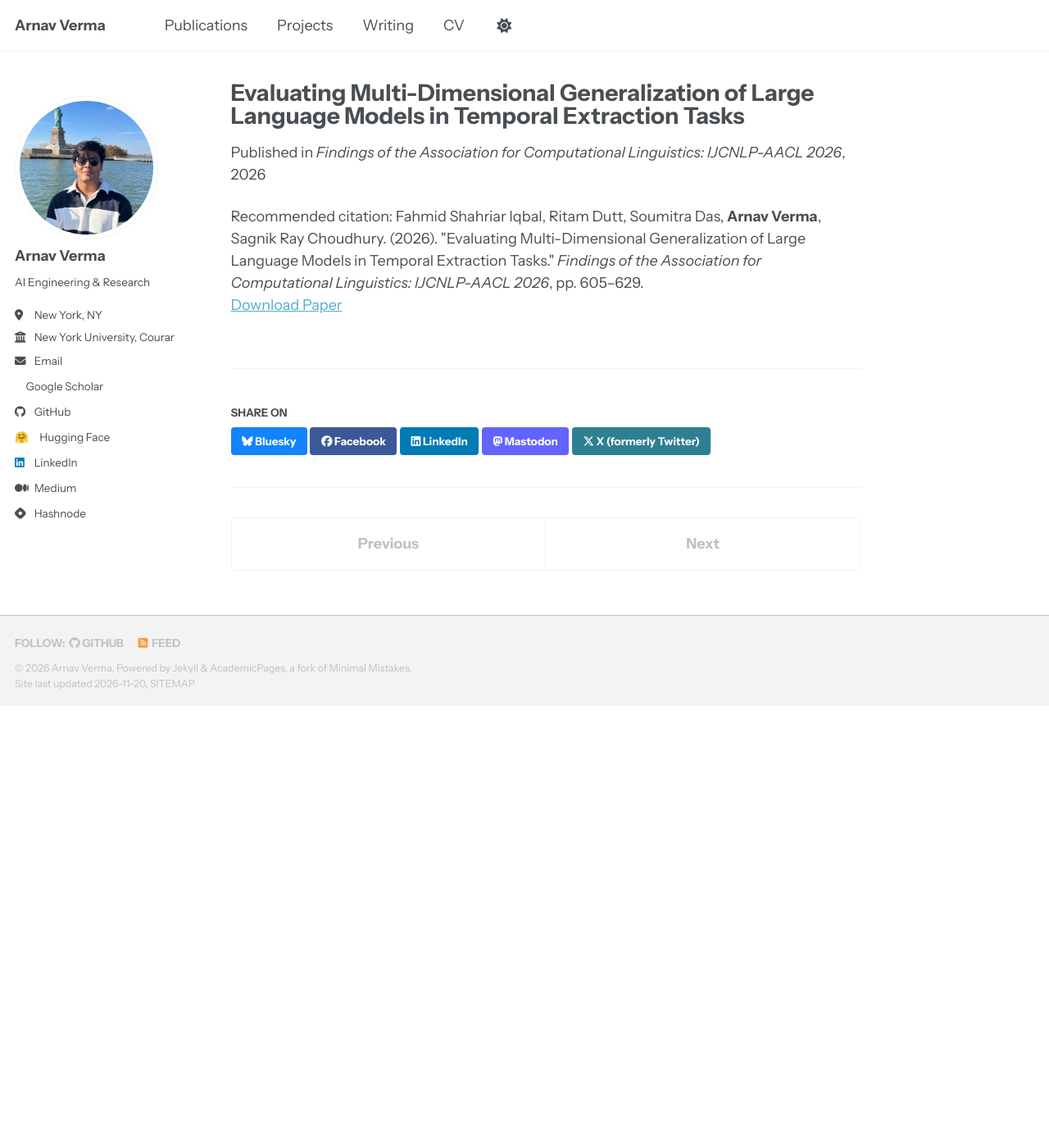
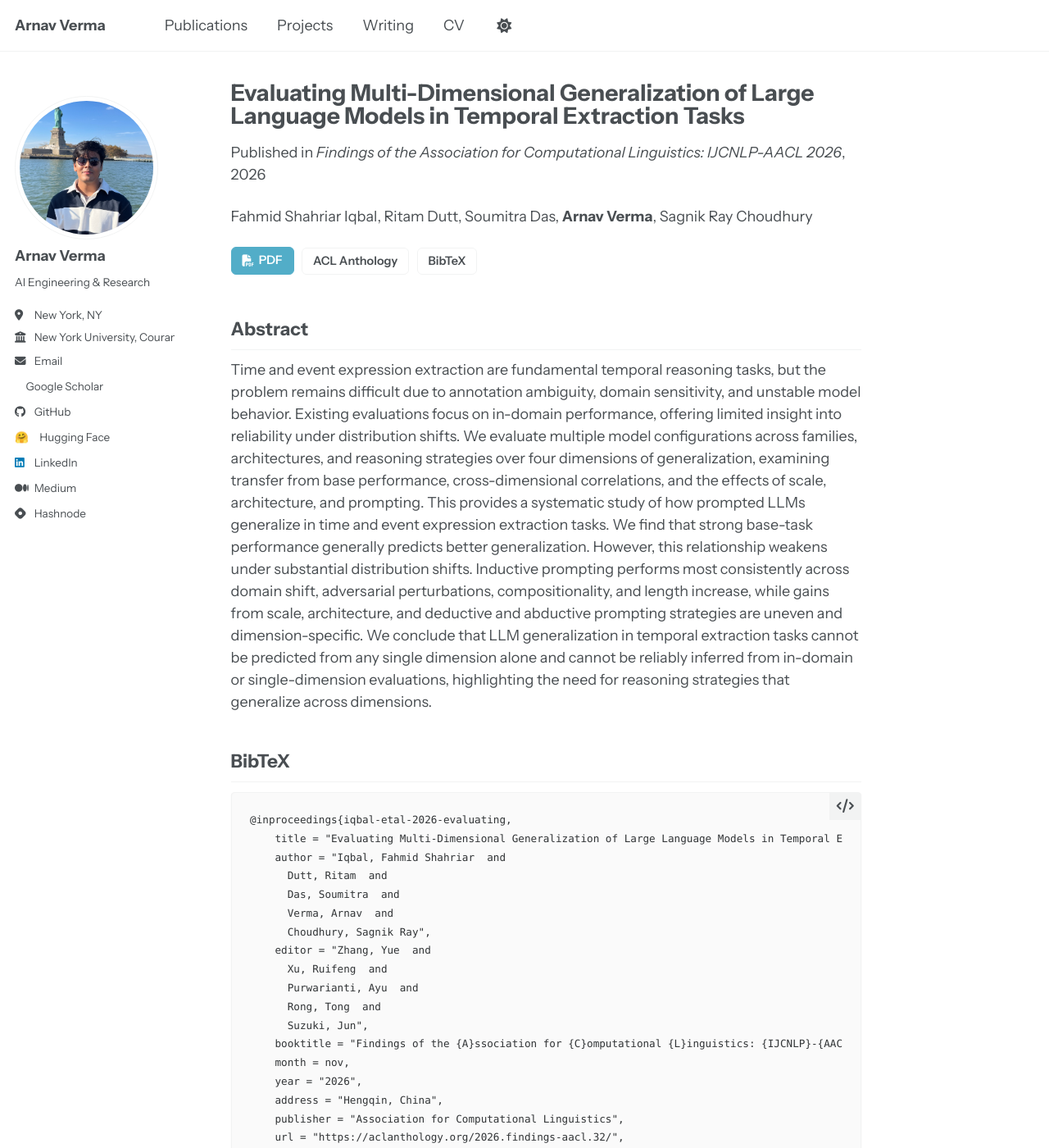
Before and after one commit to namesarnav/namesarnav.github.io, a Jekyll site: the page built from _publications/2026-11-01-temporal-extraction-generalization.md, in a window 1280 px wide and 1400 px high. Shown: the whole window at 82% size. Built offline with Jekyll 4.4.1, drawn with Linux system fonts in a browser that asks for light colours; a script bundle is joined from its source files by our own code; a style sheet for code colours, icons or effects is not loaded; some of the changed text lies outside the part shown.

Commit message:
feat(publications): proper paper pages
Publication pages are now built from front matter by
_includes/publication-detail.html: author list (own name bold), buttons
for PDF / landing page / code / slides / BibTeX, the abstract, and the
BibTeX entry (falling back to the citation). Share buttons are off for
publications.

The AACL Findings paper gets its abstract, ACL Anthology link and the
official BibTeX from aclanthology.org.

Also keeps the footer below the first screen on desktop: the sidebar is
pinned there, so on short pages the in-flow footer slid under it.

Co-Authored-By: Claude Opus 5.5 <noreply@anthropic.com>

```diff
--- a/_config.yml
+++ b/_config.yml
@@ -279,7 +279,7 @@ defaults:
     values:
       layout: single
       author_profile: true
-      share: true
+      share: false
       comments: true
   # _portfolio
   - scope:
--- /dev/null
+++ b/_includes/publication-detail.html
@@ -0,0 +1,32 @@
+{%- comment -%}
+  The body of a publication page, built from its front matter: authors, link
+  buttons (PDF, anthology/landing page, code, slides), abstract and BibTeX.
+{%- endcomment -%}
+{% if page.authors %}
+  <p class="pub-authors">{% include author-list.html authors=page.authors %}</p>
+{% endif %}
+
+{% if page.paperurl or page.url_landing or page.codeurl or page.slidesurl or page.bibtex %}
+<p class="pub-links">
+  {% if page.paperurl %}<a class="pub-links__primary" href="{{ page.paperurl }}"><i class="fas fa-file-pdf" aria-hidden="true"></i> PDF</a>{% endif %}
+  {% if page.url_landing %}<a href="{{ page.url_landing }}">{{ page.url_landing_label | default: "Paper page" }}</a>{% endif %}
+  {% if page.codeurl %}<a href="{{ page.codeurl }}"><i class="fab fa-github" aria-hidden="true"></i> Code</a>{% endif %}
+  {% if page.slidesurl %}<a href="{{ page.slidesurl }}">Slides</a>{% endif %}
+  {% if page.bibtex %}<a href="#bibtex">BibTeX</a>{% endif %}
+</p>
+{% endif %}
+
+{% if page.abstract %}
+<h2>Abstract</h2>
+<p>{{ page.abstract }}</p>
+{% endif %}
+
+{{ content }}
+
+{% if page.bibtex %}
+<h2 id="bibtex">BibTeX</h2>
+<div class="pub-bibtex highlighter-rouge"><div class="highlight"><pre class="highlight"><code>{{ page.bibtex | strip | xml_escape }}</code></pre></div></div>
+{% elsif page.citation %}
+<h2>Citation</h2>
+<p>{{ page.citation }}</p>
+{% endif %}
--- a/_layouts/single.html
+++ b/_layouts/single.html
@@ -47,17 +47,17 @@ layout: default
       {% endunless %}
 
       <section class="page__content" itemprop="text">
+        {% if page.collection == 'publications' %}
+          {% include publication-detail.html %}
+        {% else %}
           {{ content }}
-
-        {% if page.collection == 'publications' and page.citation == nil and page.authors %}
-          <p>{% include author-list.html authors=page.authors %}</p>
-        {% endif %}
           {% include /components/citations.html
               citation=page.citation
               paperurl=page.paperurl
               slidesurl=page.slidesurl
               bibtexurl=page.bibtexurl
           %}
+        {% endif %}
 
         {% if page.link %}<div><a href="{{ page.link }}" class="btn">{{ site.data.ui-text[site.locale].ext_link_label | default: "Direct Link" }}</a></div>{% endif %}
       </section>
--- a/_publications/2026-11-01-temporal-extraction-generalization.md
+++ b/_publications/2026-11-01-temporal-extraction-generalization.md
@@ -5,7 +5,49 @@ category: conferences
 permalink: /publication/temporal-extraction-generalization
 date: 2026-11-01
 venue: 'Findings of the Association for Computational Linguistics: IJCNLP-AACL 2026'
+authors: ["Fahmid Shahriar Iqbal", "Ritam Dutt", "Soumitra Das", "Arnav Verma", "Sagnik Ray Choudhury"]
 paperurl: 'https://aclanthology.org/2026.findings-aacl.32.pdf'
-authors: ["Fahmid Shahriar Iqbal", "Ritam Dutt", "Soumitra Das", "Arnav Verma", "Sagnik Ray Choudhury"]
+url_landing: 'https://aclanthology.org/2026.findings-aacl.32/'
+url_landing_label: 'ACL Anthology'
 citation: 'Fahmid Shahriar Iqbal, Ritam Dutt, Soumitra Das, <b>Arnav Verma</b>, Sagnik Ray Choudhury. (2026). &quot;Evaluating Multi-Dimensional Generalization of Large Language Models in Temporal Extraction Tasks.&quot; <i>Findings of the Association for Computational Linguistics: IJCNLP-AACL 2026</i>, pp. 605–629.'
+abstract: >-
+  Time and event expression extraction are fundamental temporal reasoning tasks, but the problem
+  remains difficult due to annotation ambiguity, domain sensitivity, and unstable model behavior.
+  Existing evaluations focus on in-domain performance, offering limited insight into reliability
+  under distribution shifts. We evaluate multiple model configurations across families,
+  architectures, and reasoning strategies over four dimensions of generalization, examining
+  transfer from base performance, cross-dimensional correlations, and the effects of scale,
+  architecture, and prompting. This provides a systematic study of how prompted LLMs generalize in
+  time and event expression extraction tasks. We find that strong base-task performance generally
+  predicts better generalization. However, this relationship weakens under substantial
+  distribution shifts. Inductive prompting performs most consistently across domain shift,
+  adversarial perturbations, compositionality, and length increase, while gains from scale,
+  architecture, and deductive and abductive prompting strategies are uneven and
+  dimension-specific. We conclude that LLM generalization in temporal extraction tasks cannot be
+  predicted from any single dimension alone and cannot be reliably inferred from in-domain or
+  single-dimension evaluations, highlighting the need for reasoning strategies that generalize
+  across dimensions.
+bibtex: |
+  @inproceedings{iqbal-etal-2026-evaluating,
+      title = "Evaluating Multi-Dimensional Generalization of Large Language Models in Temporal Extraction Tasks",
+      author = "Iqbal, Fahmid Shahriar  and
+        Dutt, Ritam  and
+        Das, Soumitra  and
+        Verma, Arnav  and
+        Choudhury, Sagnik Ray",
+      editor = "Zhang, Yue  and
+        Xu, Ruifeng  and
+        Purwarianti, Ayu  and
+        Rong, Tong  and
+        Suzuki, Jun",
+      booktitle = "Findings of the {A}ssociation for {C}omputational {L}inguistics: {IJCNLP}-{AACL} 2026",
+      month = nov,
+      year = "2026",
+      address = "Hengqin, China",
+      publisher = "Association for Computational Linguistics",
+      url = "https://aclanthology.org/2026.findings-aacl.32/",
+      doi = "10.18653/2026.findings-aacl.32",
+      pages = "605--629",
+      ISBN = "979-8-89176-444-6"
+  }
 ---
--- a/assets/css/main.scss
+++ b/assets/css/main.scss
@@ -104,3 +104,32 @@ pre:has(> code.language-mermaid) { overflow-x: auto; }
   .media-row__thumb { width: 128px; border-radius: 6px; }
   .media-row__desc { display: none; }
 }
+
+/* Site additions: publication pages */
+.pub-authors { font-size: 1.05em; }
+.page__content .pub-links a {
+  display: inline-flex;
+  align-items: center;
+  gap: .4em;
+  margin: 0 .4em .5em 0;
+  padding: .35em .9em;
+  font-size: .8em;
+  font-weight: 600;
+  text-decoration: none;
+  color: var(--global-text-color);
+  border: 1px solid var(--global-border-color);
+  border-radius: 6px;
+}
+.page__content .pub-links a:hover { border-color: var(--global-text-color-light); }
+.page__content .pub-links a.pub-links__primary {
+  color: #fff;
+  background: var(--global-link-color);
+  border-color: var(--global-link-color);
+}
+.pub-bibtex pre { white-space: pre; overflow-x: auto; }
+
+/* Site additions: the sidebar is pinned on desktop, so keep the footer below
+   the first screen; otherwise it would slide under the sidebar on short pages */
+@media screen and (min-width: $sidebar-screen-min-width) {
+  #main { min-height: 100vh; }
+}
```
Lines whose indentation alone changed are shown as unchanged.
